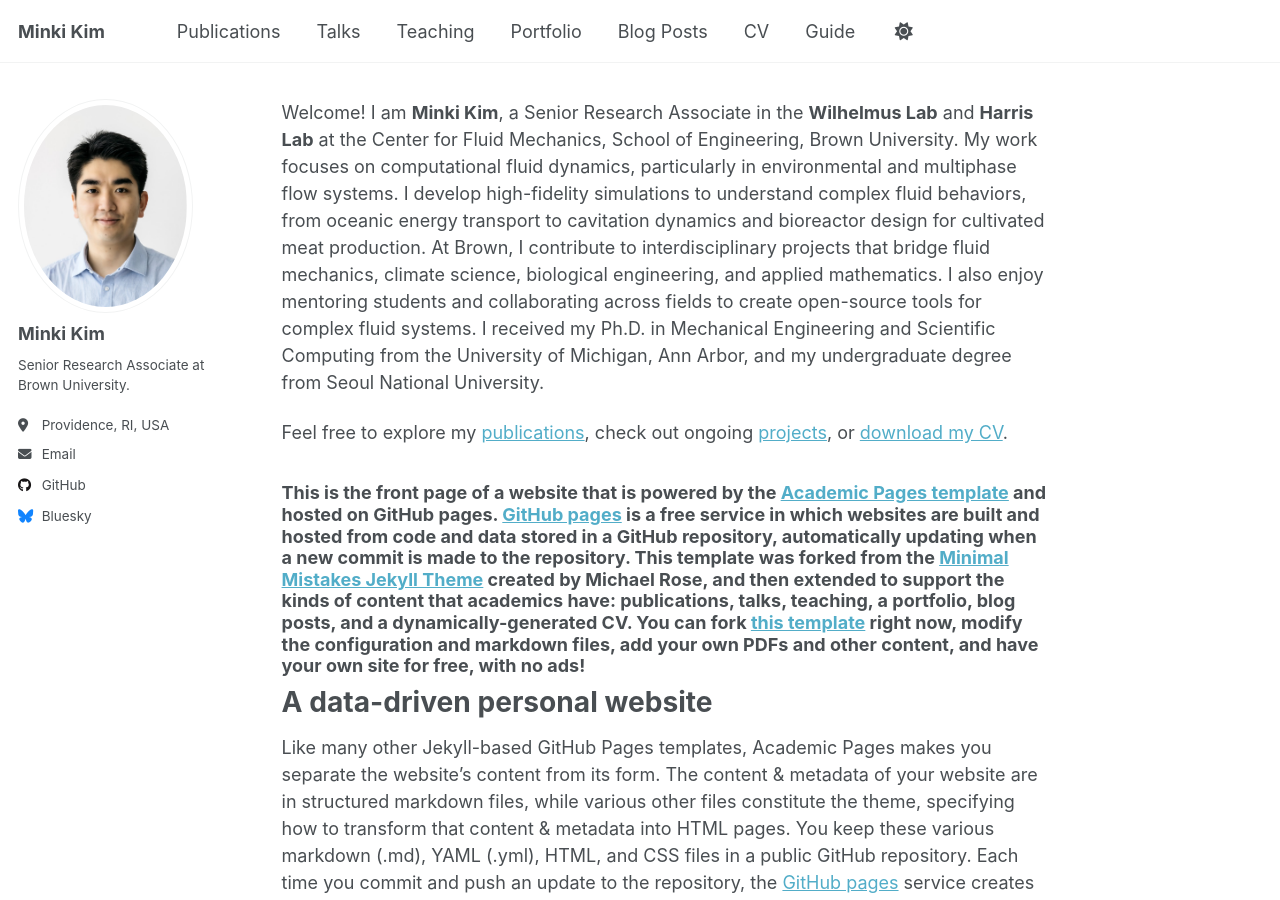
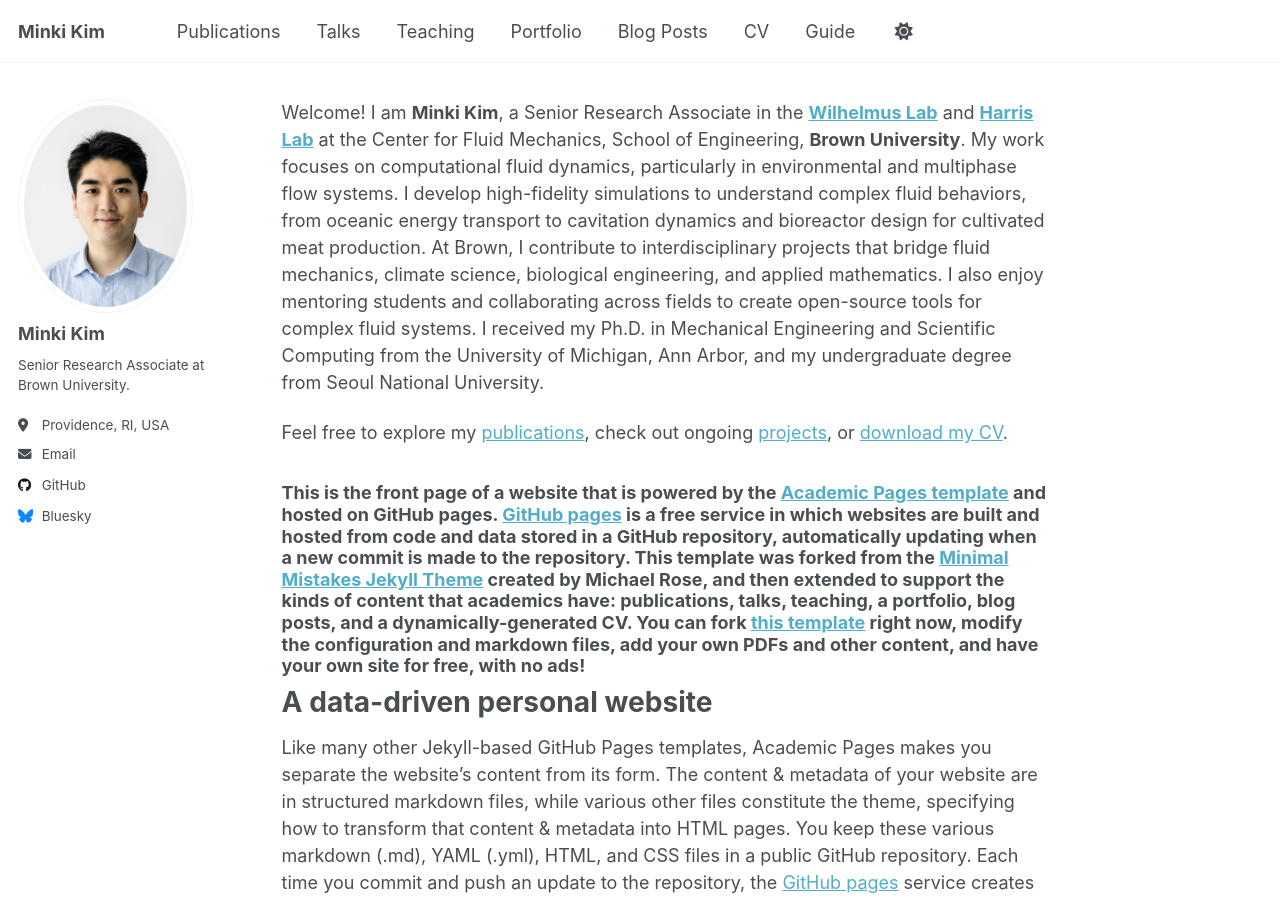
Before and after one commit to mkkim400/mkkim400.github.io, a Jekyll site: the page built from _pages/about.md, in a window 1280 px wide and 900 px high. Built offline with Jekyll 4.4.1, drawn with Linux system fonts in a browser that asks for light colours; part of the change alters nothing that is shown.

```diff
--- a/_pages/about.md
+++ b/_pages/about.md
@@ -8,7 +8,7 @@ redirect_from:
 ---
 
 
-Welcome! I am **Minki Kim**, a Senior Research Associate in the **Wilhelmus Lab** and **Harris Lab** at the Center for Fluid Mechanics, School of Engineering, Brown University. My work focuses on computational fluid dynamics, particularly in environmental and multiphase flow systems. I develop high-fidelity simulations to understand complex fluid behaviors, from oceanic energy transport to cavitation dynamics and bioreactor design for cultivated meat production. At Brown, I contribute to interdisciplinary projects that bridge fluid mechanics, climate science, biological engineering, and applied mathematics. I also enjoy mentoring students and collaborating across fields to create open-source tools for complex fluid systems. I received my Ph.D. in Mechanical Engineering and Scientific Computing from the University of Michigan, Ann Arbor, and my undergraduate degree from Seoul National University.
+Welcome! I am **Minki Kim**, a Senior Research Associate in the **[Wilhelmus Lab](https://wilhelmuslab.me/)** and **[Harris Lab](https://sites.brown.edu/harrislab/)** at the Center for Fluid Mechanics, School of Engineering, **Brown University**. My work focuses on computational fluid dynamics, particularly in environmental and multiphase flow systems. I develop high-fidelity simulations to understand complex fluid behaviors, from oceanic energy transport to cavitation dynamics and bioreactor design for cultivated meat production. At Brown, I contribute to interdisciplinary projects that bridge fluid mechanics, climate science, biological engineering, and applied mathematics. I also enjoy mentoring students and collaborating across fields to create open-source tools for complex fluid systems. I received my Ph.D. in Mechanical Engineering and Scientific Computing from the University of Michigan, Ann Arbor, and my undergraduate degree from Seoul National University.
 
 Feel free to explore my [publications](/publications/), check out ongoing [projects](/portfolio/), or [download my CV](/files/MinkiKim_CV.pdf).
 
```
